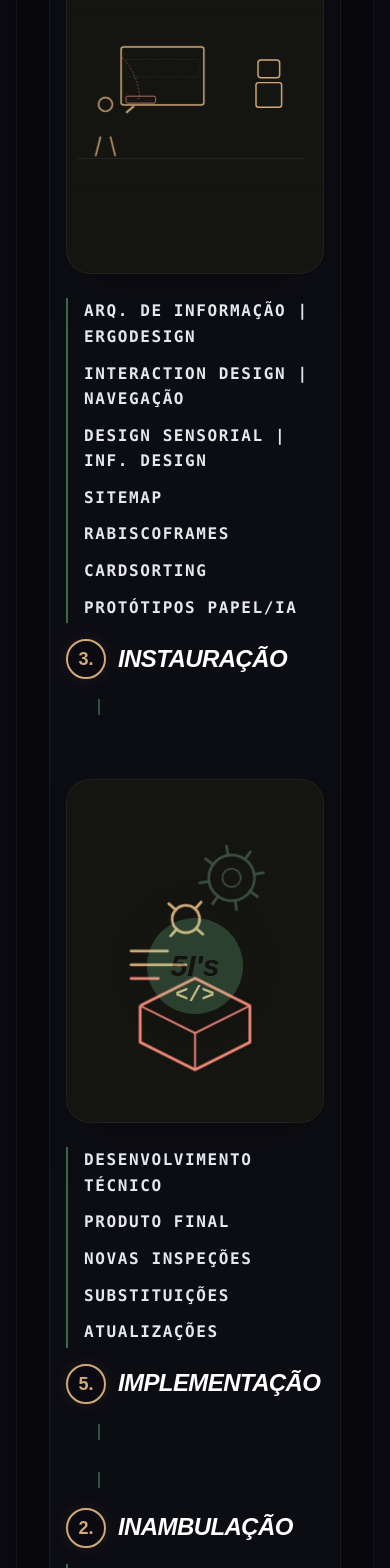
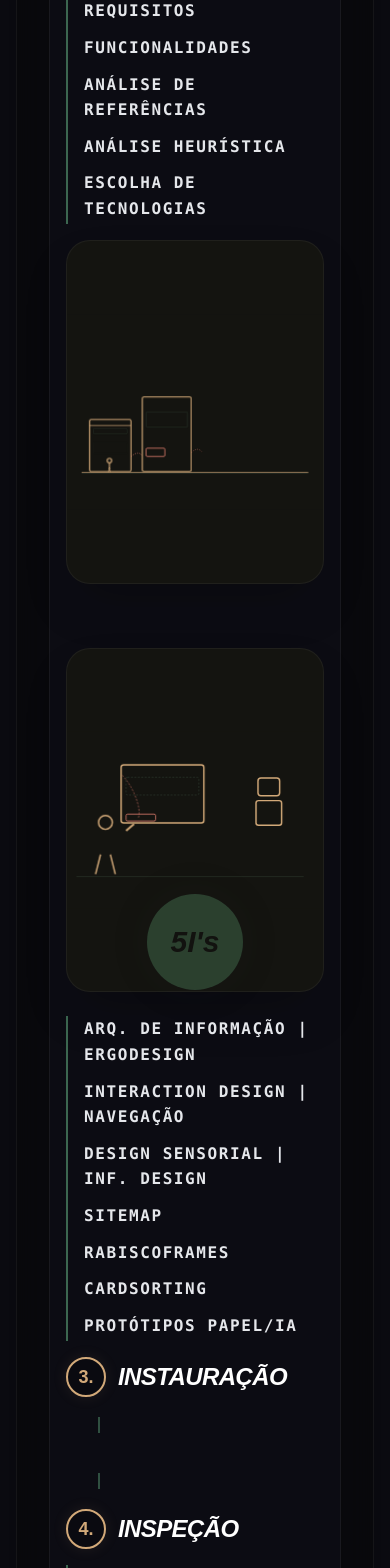
Before and after one commit to debagrs/laboratoriointerfacedi, a React (Vite) app: page /#metodologia-5is in a window 390 px wide. Shown: the part 2460-4028 px from the top of the page. Built offline with nearby package versions, Linux system fonts and the light colour scheme.

Commit message:
Atualizar o App.tsx

```diff
--- a/src/App.tsx
+++ b/src/App.tsx
@@ -534,8 +534,73 @@ const FiveIsDiagram = () => {
         </div>
       </div>
 
-      {/* Main Grid */}
-      <div className="grid grid-cols-1 md:grid-cols-3 gap-y-16 gap-x-12 relative z-10">
+      {/* Mobile: fases em ordem metodológica 1, 2, 3, 4 e 5 */}
+      <div className="grid grid-cols-1 gap-10 relative z-10 md:hidden">
+        <PhaseBox
+          number="1."
+          title="Ideação"
+          phaseId={1}
+          items={[
+            "Briefing", "Brainstorming", "Mapas Mentais",
+            "Pesquisas com usuários", "Personas", "Busca de Referências",
+            "Atlas Mnemosyne", "Pontos de Contato"
+          ]}
+        />
+
+        <PhaseBox
+          number="2."
+          title="Inambulação"
+          phaseId={2}
+          position="bottom"
+          items={[
+            "Requisitos", "Funcionalidades",
+            "Análise de Referências", "Análise Heurística",
+            "Escolha de Tecnologias"
+          ]}
+        />
+
+        <PhaseBox
+          number="3."
+          title="Instauração"
+          phaseId={3}
+          items={[
+            "Arq. de Informação | Ergodesign",
+            "Interaction Design | Navegação",
+            "Design Sensorial | Inf. Design",
+            "Sitemap", "Rabiscoframes",
+            "Cardsorting", "Protótipos Papel/IA"
+          ]}
+        />
+
+        <PhaseBox
+          number="4."
+          title="Inspeção"
+          phaseId={4}
+          position="bottom"
+          items={[
+            "Teste A/B",
+            "Testes de Usabilidade",
+            "Análises Heurísticas",
+            "Avaliação"
+          ]}
+        />
+
+        <PhaseBox
+          number="5."
+          title="Implementação"
+          phaseId={5}
+          items={[
+            "Desenvolvimento Técnico",
+            "Produto Final",
+            "Novas Inspeções",
+            "Substituições",
+            "Atualizações"
+          ]}
+        />
+      </div>
+
+      {/* Desktop e tablet: composição visual original em zigue-zague */}
+      <div className="hidden md:grid md:grid-cols-3 gap-y-16 gap-x-12 relative z-10">
         {/* Row 1: Top Phases */}
         <PhaseBox
           number="1."
@@ -575,12 +640,10 @@ const FiveIsDiagram = () => {
           ]}
         />
 
-        {/* Spacer for MD screens to align zig-zag */}
         <div className="hidden md:block" />
 
-        {/* Row 2: Bottom Phases */}
         <div className="md:col-start-1 md:col-end-3 grid grid-cols-1 md:grid-cols-2 gap-12 -mt-8 md:-mt-32">
-           <PhaseBox
+          <PhaseBox
             number="2."
             title="Inambulação"
             phaseId={2}
@@ -2598,13 +2661,15 @@ export default function App() {
                                className={cn("w-full text-left p-4 sm:p-5 md:p-6 rounded-2xl md:rounded-[32px] flex flex-col gap-3 md:gap-4 transition-all overflow-hidden h-full border border-transparent group/btn",
                                  activeModuleId === m.id ? "bg-aura-tech-cyan text-dark-bg shadow-2xl shadow-aura-tech-cyan/20 ring-4 ring-aura-tech-cyan/20 scale-[1.02]" : "bg-white/[0.03] text-white border-white/10 hover:bg-white/10 hover:border-aura-tech-cyan/40"
                                )}>
-                               <div className="flex items-center justify-between">
-                                 <m.icon size={24} className={cn(activeModuleId === m.id ? "text-dark-bg" : "text-aura-tech-cyan group-hover/btn:scale-110 transition-transform")} />
-                                 <span className="text-xs font-mono opacity-50 uppercase tracking-widest">#{slugMap[m.id]}</span>
-                               </div>
-                               <div className="space-y-1">
-                                 <span className="text-xl uppercase tracking-widest block leading-tight font-black italic">{m.title}</span>
-                                 {m.subtitle && <p className="text-sm font-mono opacity-70 uppercase">{m.subtitle}</p>}
+                               <div className="grid grid-cols-[32px_minmax(0,1fr)] items-start gap-x-3 gap-y-3 w-full">
+                                 <div className="w-8 h-8 flex items-center justify-center shrink-0">
+                                   <m.icon size={24} className={cn(activeModuleId === m.id ? "text-dark-bg" : "text-aura-tech-cyan group-hover/btn:scale-110 transition-transform")} />
+                                 </div>
+                                 <span className="text-xs font-mono opacity-50 uppercase tracking-widest justify-self-end pt-1">#{slugMap[m.id]}</span>
+                                 <div className="col-span-2 min-w-0 space-y-1 pt-1">
+                                   <span className="text-xl uppercase tracking-widest block leading-tight font-black italic break-words">{m.title}</span>
+                                   {m.subtitle && <p className="text-sm font-mono opacity-70 uppercase break-words">{m.subtitle}</p>}
+                                 </div>
                                </div>
                              </button>
 
@@ -2612,9 +2677,11 @@ export default function App() {
                                <>
                                  {/* Mobile: subpáginas recolhidas para evitar um menu interminável. */}
                                  <details className="md:hidden mt-2 rounded-2xl border border-aura-tech-cyan/20 bg-[#0f0f0f] overflow-hidden">
-                                   <summary className="cursor-pointer list-none px-4 py-3 flex items-center justify-between gap-3 text-aura-tech-cyan font-black uppercase tracking-widest">
-                                     <span>Subpáginas ({myChildren.length})</span>
-                                     <ChevronRight size={18} className="details-chevron shrink-0 transition-transform" />
+                                   <summary className="cursor-pointer list-none px-4 py-3 grid grid-cols-[minmax(0,1fr)_24px] items-center gap-3 text-aura-tech-cyan font-black uppercase tracking-[0.12em] sm:tracking-widest">
+                                     <span className="min-w-0 leading-tight break-words pr-1">Subpáginas ({myChildren.length})</span>
+                                     <span className="w-6 h-6 flex items-center justify-center justify-self-end shrink-0">
+                                       <ChevronRight size={18} className="details-chevron transition-transform" />
+                                     </span>
                                    </summary>
                                    <div className="px-2 pb-2 flex flex-col gap-1 border-t border-white/5">
                                      {myChildren.map(c => (
```
